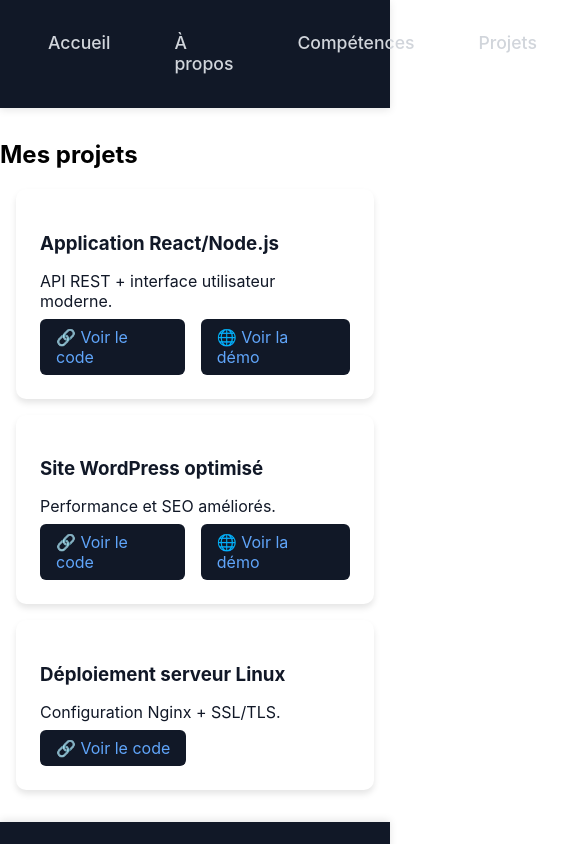
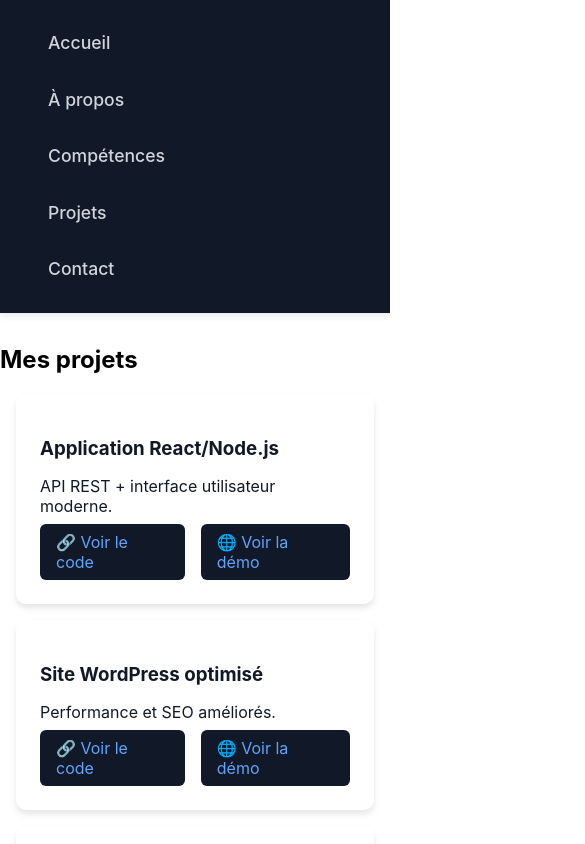
Before and after one commit to CL-KRMA/CL-KRMA, a Next.js app: page /projects in a window 390 px wide. Shown: the top 844 px of the page, 585 px wide, since content can reach past the window. Built offline with nearby package versions, Linux system fonts and the light colour scheme.

Commit message:
mise jours css responsive

```diff
--- a/app/globals.css
+++ b/app/globals.css
@@ -435,3 +435,20 @@
     margin: 0.3rem 0;
   }
 }
+
+@media (max-width: 768px) {
+  .navbar {
+    flex-direction: column; /* empile les éléments */
+    align-items: flex-start;
+  }
+
+  .nav-center {
+    flex-direction: column;
+    gap: 0.1rem;
+    width: 100%;
+  }
+
+  .nav-right {
+    margin-top: 0.1rem;
+  }
+}
```
